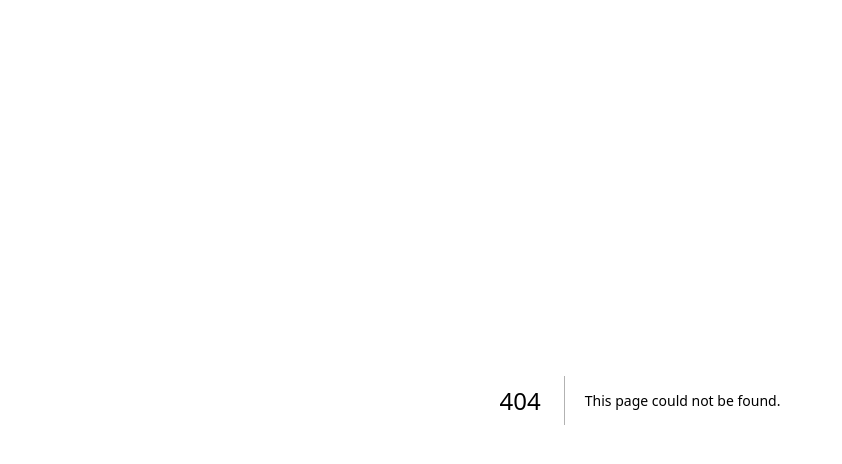
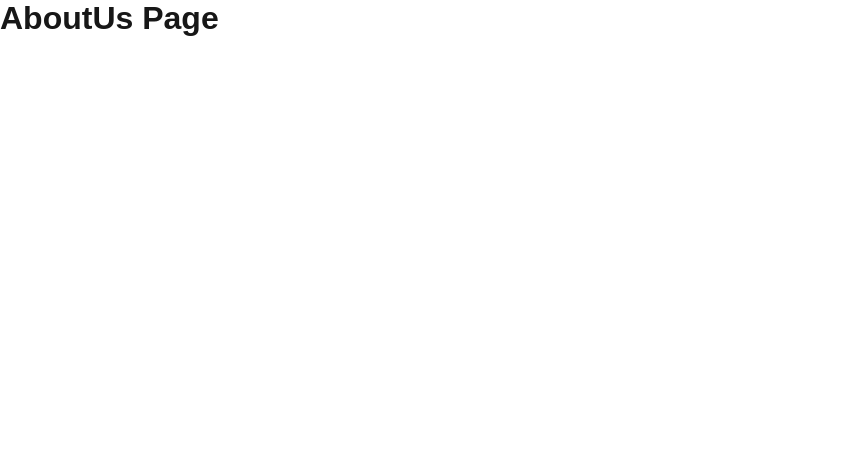
Before and after one commit to syeef-test/nextjs_first_project, a Next.js app: page /aboutus in a window 1280 px wide. Before the commit this address had no page. Shown: the top 464 px of the page, without its empty margins (0-842 px from the left). Built offline with nearby package versions, Linux system fonts and the light colour scheme.

Commit message:
added about us page

```diff
--- /dev/null
+++ b/pages/aboutus.js
@@ -0,0 +1,11 @@
+import React from "react";
+
+function AboutUsPage() {
+  return (
+    <div>
+      <h1>AboutUs Page</h1>
+    </div>
+  );
+}
+
+export default AboutUsPage;
```
Also changed, not shown: pages/news.js (added, +11 -0 lines).
